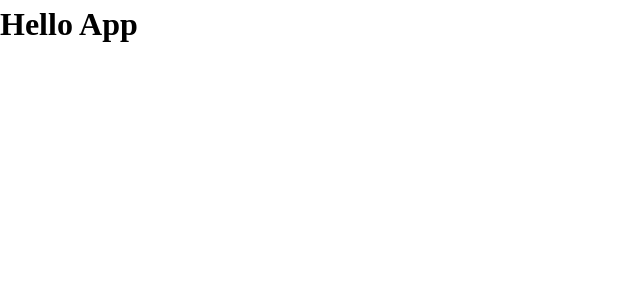
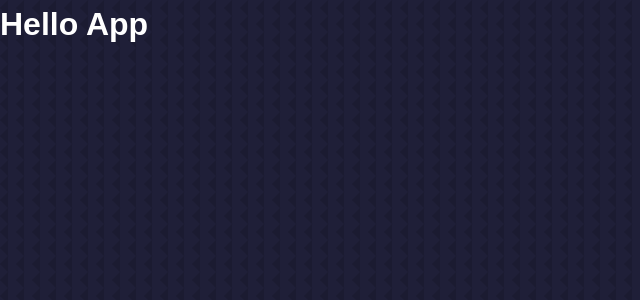
Before and after one commit to JJAHMEDAMER/React-Projects, a React (Create React App) app in the folder Full-Projects/portofolio-01/: page / in a window 1280 px wide. Shown: the top 300 px of the page, without its empty margins (0-640 px from the left). Built offline with nearby package versions, Linux system fonts and the light colour scheme.

Commit message:
add font && colors vars && more css reset

```diff
--- a/Full-Projects/portofolio-01/src/index.css
+++ b/Full-Projects/portofolio-01/src/index.css
@@ -15,7 +15,10 @@ select {
     border-width: 0;
 }
 
-/* Avoid text overflows */
+/*
+    Avoid text overflows
+    for very long words that is longer than the width of the parent container itself
+*/
 
 p,
 h1,
@@ -37,6 +40,13 @@ a {
     text-decoration: none;
 }
 
+/* Image Default Values */
+
+img{
+    width: 100%;
+    object-fit: cover;
+}
+
 /*
     Add accessible line-height
     Improve text rendering
@@ -53,3 +63,22 @@ html,
 body {
     height: 100%;
 }
+
+/****  APP CSS START  ****/
+@import url('https://fonts.googleapis.com/css2?family=Poppins:ital,wght@0,200;0,400;0,600;0,800;0,900;1,200;1,400;1,600;1,800;1,900&display=swap');
+
+:root {
+    --bg-color: #1f1f38;
+    --bg-color-variant: #2c2c6c;
+    --prim-color: #4db5ff;
+    --prim-color-var: rgba(77, 181, 255, 0.4);
+    --white-color: #fff;
+    --trans-white-color: rgba(255, 255, 255, 0.6);
+}
+
+body {
+    background: var(--bg-color);
+    color: var(--white-color);
+    font-family: 'Poppins', sans-serif;
+    background-image: url(./assets/bg-texture.png);
+}
```
